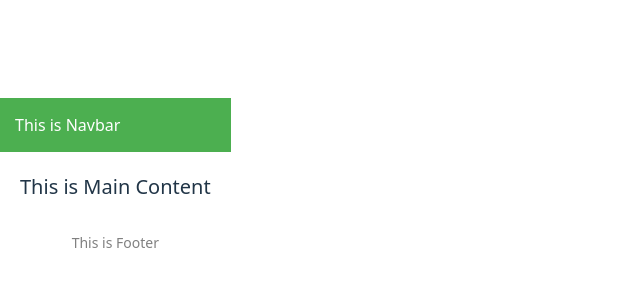
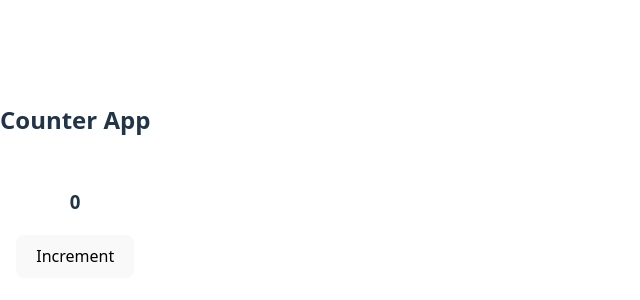
Before and after one commit to Sriharsha-20/First-react-app, a React (Vite) app: page / in a window 1280 px wide. Shown: the part 220-520 px from the top of the page, without its empty margins (0-640 px from the left). Built offline with nearby package versions, Linux system fonts and the light colour scheme.

Commit message:
counter using usestate

```diff
--- a/src/App.jsx
+++ b/src/App.jsx
@@ -1,8 +1,11 @@
-
-import MainPage from "./MainPage";
-
+import Counter from "./counter";
 function App() {
-  return <MainPage />;
+  return (
+    <div>
+      <h2>Counter App</h2>
+      <Counter />
+    </div>
+  );
 }
 
 export default App;
--- /dev/null
+++ b/src/counter.jsx
@@ -0,0 +1,18 @@
+import { useState } from "react";
+
+function Counter() {
+  const [count, setCount] = useState(0);
+
+  return (
+    <div style={{ textAlign: "center", marginTop: "50px" }}>
+      <h3>{count}</h3>
+      <button
+        onClick={() => setCount(count + 1)}
+      >
+        Increment
+      </button>
+    </div>
+  );
+}
+
+export default Counter;
```
